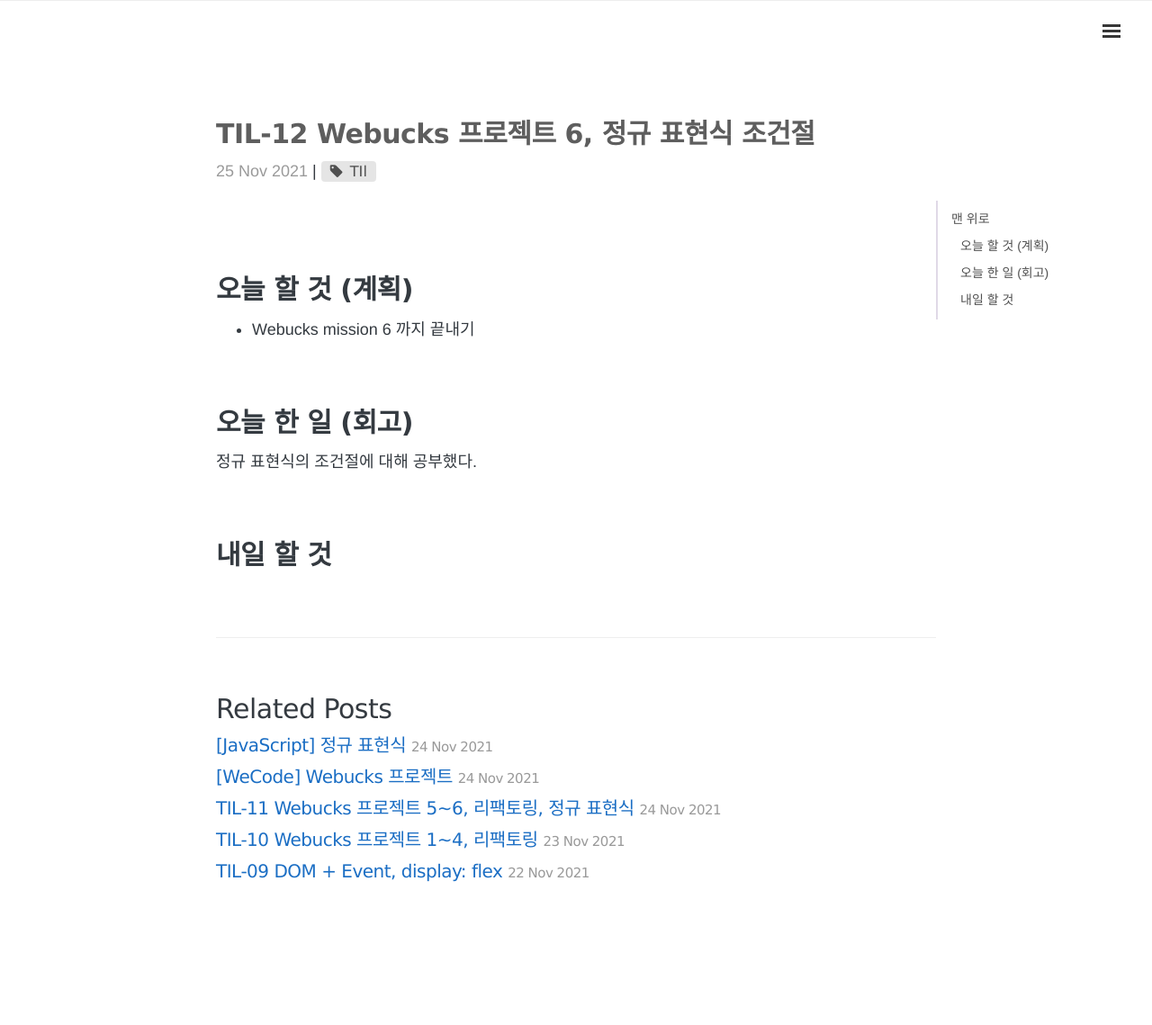
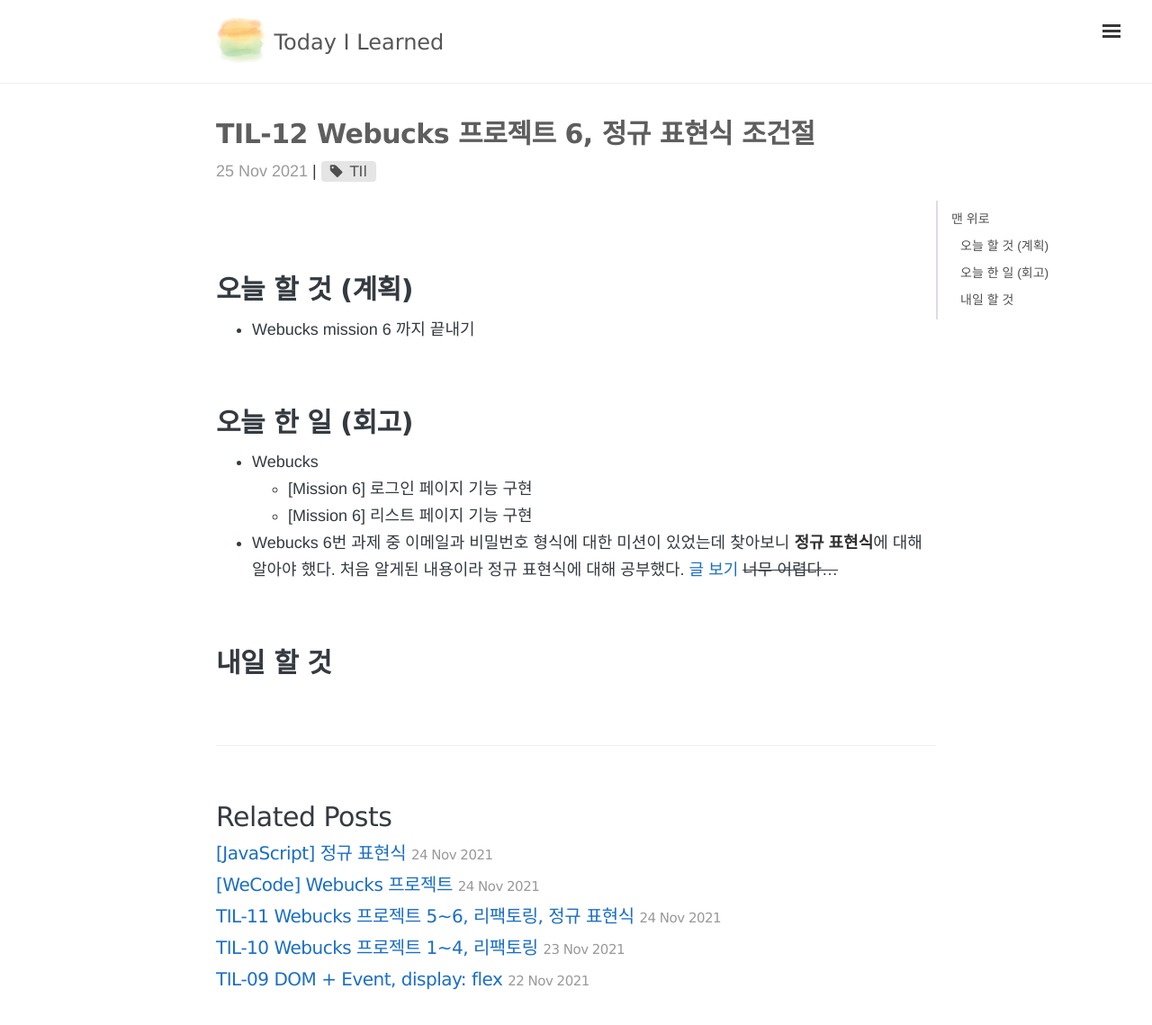
Before and after one commit to 1day1commit/1day1commit.github.io, a Jekyll site: the page built from _posts/TIL(Today I Learned)/2021-11-25-til-12.md, in a window 1280 px wide and 1161 px high. Shown: the top 1139 px of the window at 90% size. Built offline with Jekyll 4.4.1, drawn with Linux system fonts in a browser that asks for light colours; nearby versions of some CDN libraries; comment, search, counter and statistics services are not loaded.

Commit message:
포스트 수정

```diff
--- a/_posts/TIL(Today I Learned)/2021-11-25-til-12.md
+++ b/_posts/TIL(Today I Learned)/2021-11-25-til-12.md
@@ -27,7 +27,11 @@
 
 # 오늘 한 일 (회고)
 
-정규 표현식의 조건절에 대해 공부했다.
+- Webucks
+  - [Mission 6] 로그인 페이지 기능 구현
+  - [Mission 6] 리스트 페이지 기능 구현
+
+- Webucks 6번 과제 중 이메일과 비밀번호 형식에 대한 미션이 있었는데 찾아보니 **정규 표현식**에 대해 알아야 했다. 처음 알게된 내용이라 정규 표현식에 대해 공부했다. [글 보기](../javascript-12) ~~너무 어렵다...~~
 
 <br>
 
```
Also changed, not shown: _posts/TIL(Today I Learned)/2021-11-24-til-11.md (+2 -1 lines), _posts/WeCode/2021-11-24-wecode-09.md (+1 -1 lines), 1 other file.
